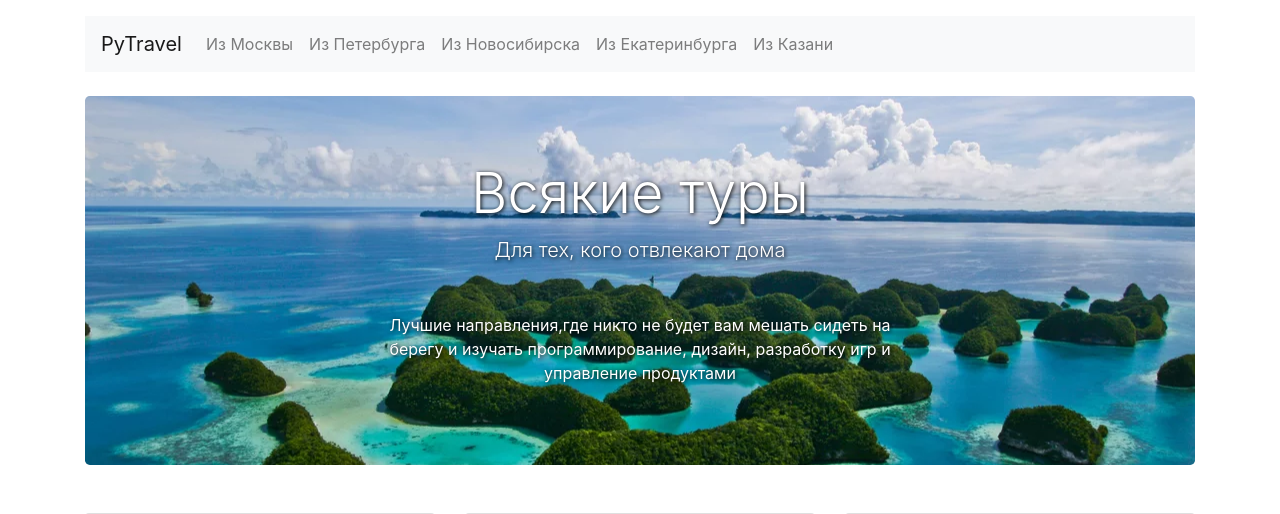
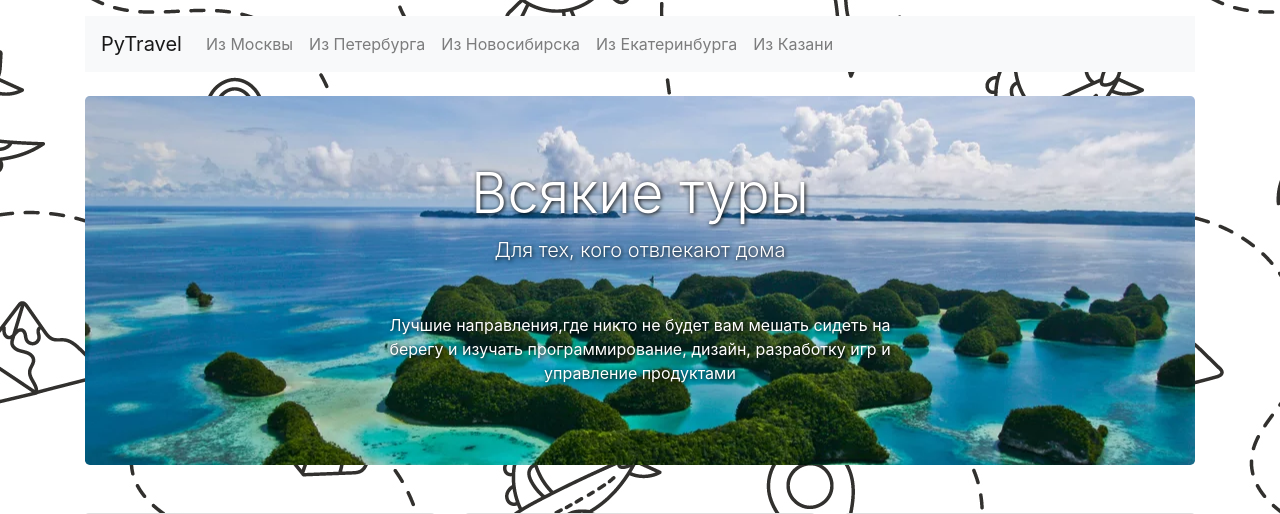
Before and after one commit to satan1437/flask_tour, a Flask app: page / in a window 1280 px wide. Shown: the top 514 px of the page. Run offline with Flask 2, Linux system fonts and the light colour scheme; some libraries are stand-ins or nearby versions.

Commit message:
added background image

```diff
--- /dev/null
+++ b/static/css/body_style.css
@@ -0,0 +1,5 @@
+body {
+    background-image: url("../img/bg_page.jpg");
+    background-repeat: repeat;
+    background-attachment: fixed;
+}
--- a/templates/index.html
+++ b/templates/index.html
@@ -5,6 +5,7 @@
     <title>{{ title }}</title>
     <link rel="shortcut icon" href="{{ url_for('static', filename='favicon.ico') }}">
     <link rel="stylesheet" href="{{ url_for('static', filename='css/bootstrap.min.css') }}">
+    <link rel="stylesheet" href="{{ url_for('static', filename='css/body_style.css') }}">
 </head>
 <body>
 <header class="container mt-3">
```
Also changed, not shown: static/img/bg_page.jpg (added).
